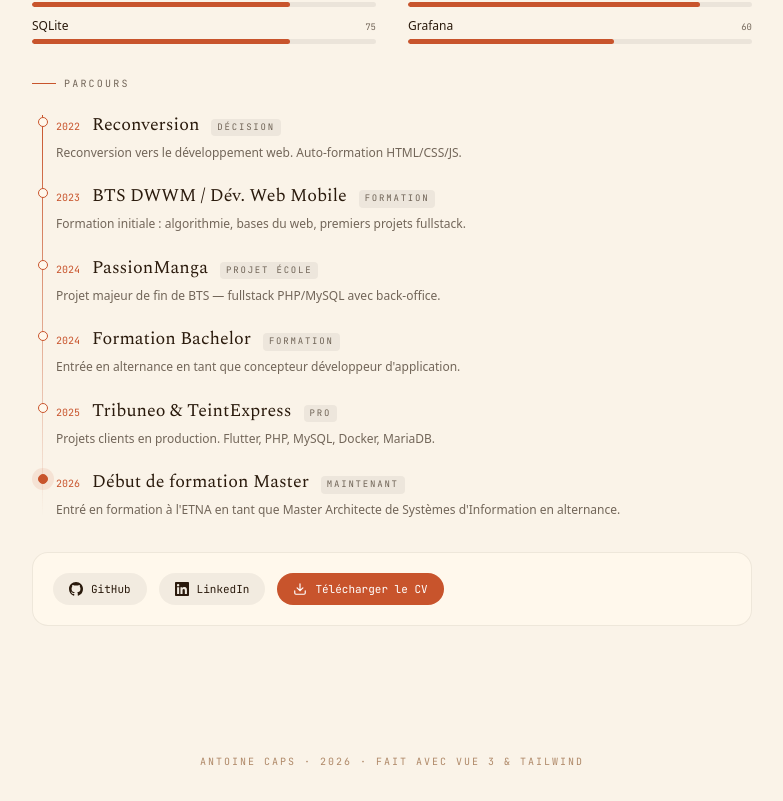
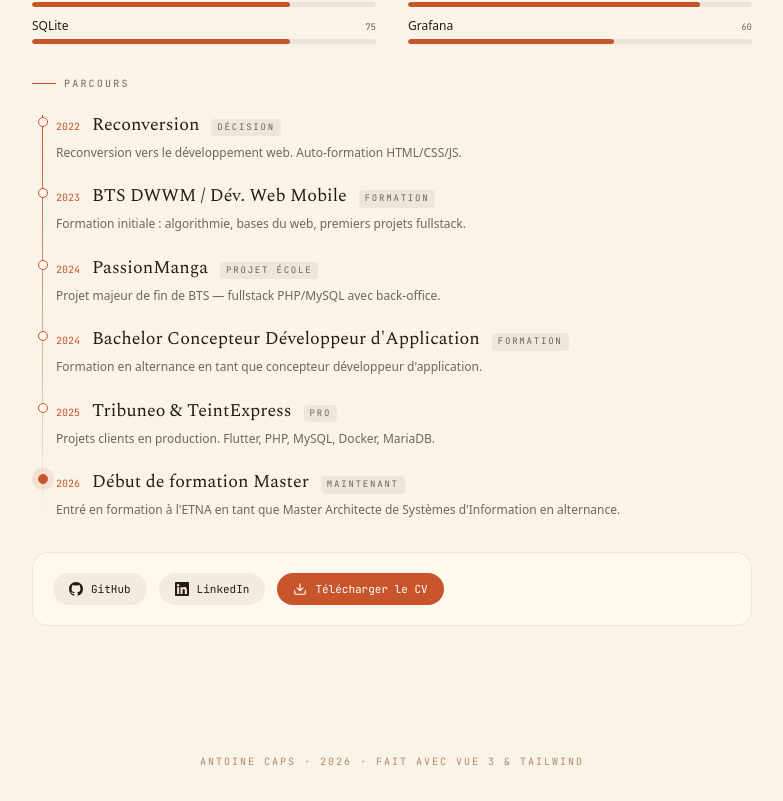
Before and after one commit to Aetherum97/PathCraft, a Vue app in the folder pathcraft/: page /about in a window 1280 px wide. Shown: the part 898-1699 px from the top of the page, without its empty margins (248-1031 px from the left). Built offline with nearby package versions, Linux system fonts and the light colour scheme.

Commit message:
change formation's name

```diff
--- a/pathcraft/src/data/portfolio.js
+++ b/pathcraft/src/data/portfolio.js
@@ -175,10 +175,10 @@ export const portfolioData = {
     },
     {
       year: "2024",
-      title: "Formation Bachelor",
+      title: "Bachelor Concepteur Développeur d'Application",
       label: "Formation",
       description:
-        "Entrée en alternance en tant que concepteur développeur d'application.",
+        "Formation en alternance en tant que concepteur développeur d'application.",
       kind: "work",
     },
     {
```
